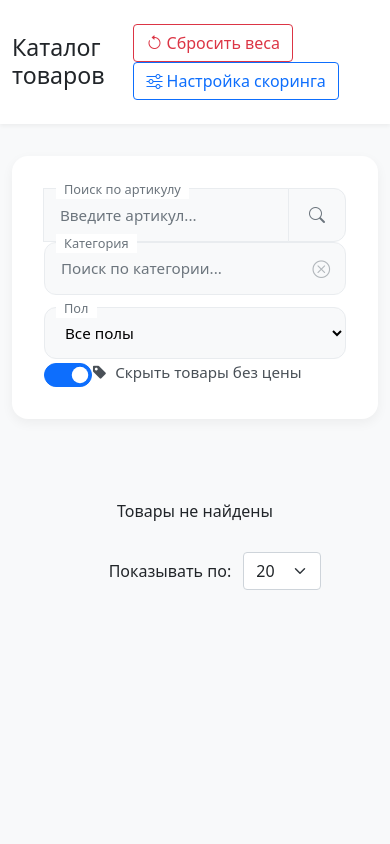
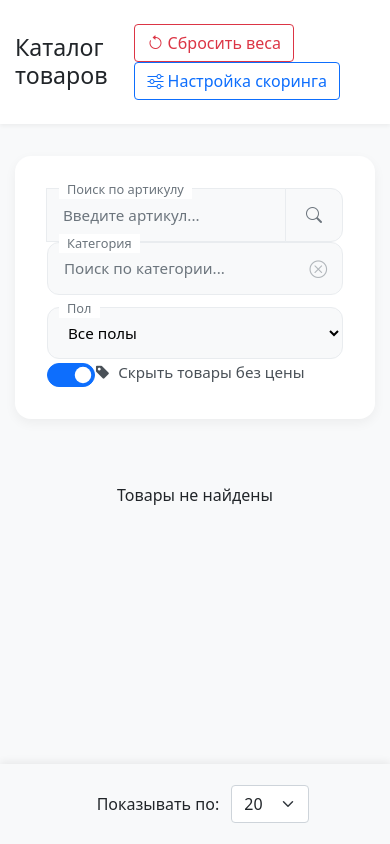
Before and after one commit to mgolnev/merch, a Flask app: page / in a window 390 px wide. Run offline with Flask 3, Linux system fonts and the light colour scheme; data comes from the database, SQL or seed files in the repository; data that the repository does not hold is empty.

Commit message:
версия 2.1 - косметические правки

```diff
--- a/templates/index.html
+++ b/templates/index.html
@@ -13,9 +13,20 @@
         }
         .container {
             max-width: 1400px;
+            margin: 0 auto;
+            padding-left: 15px;
+            padding-right: 15px;
+        }
+        .container-fluid {
+            max-width: 1400px;
+            margin: 0 auto;
+            padding-left: 15px;
+            padding-right: 15px;
         }
         .product-card {
             margin-bottom: 20px;
+            padding-left: 8px;
+            padding-right: 8px;
         }
         .card {
             border: none;
@@ -38,12 +49,13 @@
             justify-content: center;
             position: relative;
             border-radius: 12px 12px 0 0;
+            padding: 0;
         }
         .product-image {
-            max-height: 100%;
-            max-width: 100%;
-            object-fit: contain;
-            padding: 10px;
+            width: 100%;
+            height: 100%;
+            object-fit: cover;
+            padding: 0;
         }
         .metrics {
             font-size: 0.9em;
@@ -460,6 +472,71 @@
         .search-container .btn:hover {
             color: #0d6efd;
         }
+
+        /* === ДОБАВЛЮ СТИЛИ ДЛЯ РЕЗИНОВОЙ ШАПКИ КАРТОЧКИ === */
+        .product-header {
+            background: rgba(33, 37, 41, 0.85);
+            color: #fff;
+            border-radius: 12px 12px 0 0;
+            padding: 0.5rem 0.75rem;
+            min-height: 48px;
+            font-size: 0.95rem;
+            z-index: 2;
+            position: relative;
+        }
+        .score-badge {
+            background: none;
+            color: #fff;
+            font-size: 1rem;
+            font-weight: 500;
+            padding: 0;
+            border-radius: 0;
+            box-shadow: none;
+            position: static;
+            text-align: center;
+            width: 100%;
+        }
+        .pagination-footer {
+            position: fixed;
+            left: 0;
+            bottom: 0;
+            width: 100%;
+            background: #f8f9fa;
+            box-shadow: 0 -2px 8px rgba(0,0,0,0.07);
+            z-index: 100;
+            padding: 0.5rem 0;
+            display: flex;
+            justify-content: center;
+            align-items: center;
+        }
+        .pagination-footer .container {
+            display: flex;
+            justify-content: center;
+            align-items: center;
+        }
+        .pagination-footer nav, .pagination-footer .ms-3 {
+            margin-bottom: 0 !important;
+        }
+        .container-fluid, .container {
+            max-width: 1400px;
+            margin: 0 auto;
+            padding-left: 15px;
+            padding-right: 15px;
+        }
+        @media (max-width: 768px) {
+            .product-header {
+                font-size: 0.85rem;
+                min-height: 38px;
+                padding: 0.25rem 0.5rem;
+            }
+            .score-badge {
+                font-size: 0.9rem;
+            }
+            .pagination-footer {
+                flex-direction: column;
+                padding: 0.5rem 0.2rem;
+            }
+        }
     </style>
 </head>
 <body>
@@ -539,11 +616,12 @@
             </div>
         </div>
 
-        <div class="row" id="productsContainer">
+        <div class="row g-3" id="productsContainer">
             <!-- Товары будут загружены здесь -->
         </div>
 
-        <div class="d-flex justify-content-center align-items-center mb-3" style="gap: 1.5rem;">
+        <div class="pagination-footer">
+            <div class="container">
                 <nav aria-label="Навигация по страницам">
                     <ul class="pagination" id="pagination">
                         <!-- Пагинация будет загружена здесь -->
@@ -558,6 +636,7 @@
                         <option value="200">200</option>
                         <option value="500">500</option>
                     </select>
+                </div>
             </div>
         </div>
     </div>
@@ -773,18 +852,20 @@
 
             card.innerHTML = `
                 <div class="card">
+                    <div class="card-header product-header d-flex flex-wrap align-items-center justify-content-between">
+                        <div class="score-badge flex-grow-1 text-center mb-2 mb-md-0">
+                            #${orderNumber} | Скор: <span class="score-value">${product.score}</span>
+                            | Позиция: ${product.category_position !== null && product.category_position !== undefined ? product.category_position : '—'}
+                        </div>
+                    </div>
                     <a href="https://www.gloria-jeans.ru/p/${product.sku}"
                        target="_blank"
                        rel="noopener noreferrer"
                        class="text-decoration-none text-dark">
                         <div class="image-container">
-                            <div class="score-badge">
-                                #${orderNumber} | Скор: <span class="score-value">${product.score}</span>
-                                | Позиция в категории: ${product.category_position !== null && product.category_position !== undefined ? product.category_position : '—'}
-                            </div>
                             ${product.image_url ?
                                 `<img src="${product.image_url}" class="product-image" alt="${product.name}"
-                                     onerror="this.style.display='none'; this.parentElement.innerHTML='<div class=\\'text-center text-muted\\'>Изображение недоступно</div>'">`
+                                     onerror="this.style.display='none'; this.parentElement.innerHTML='<div class=\'text-center text-muted\'>Изображение недоступно</div>'">`
                                 : '<div class="text-center text-muted">Изображение недоступно</div>'
                             }
                         </div>
```
Lines whose indentation alone changed are shown as unchanged.
